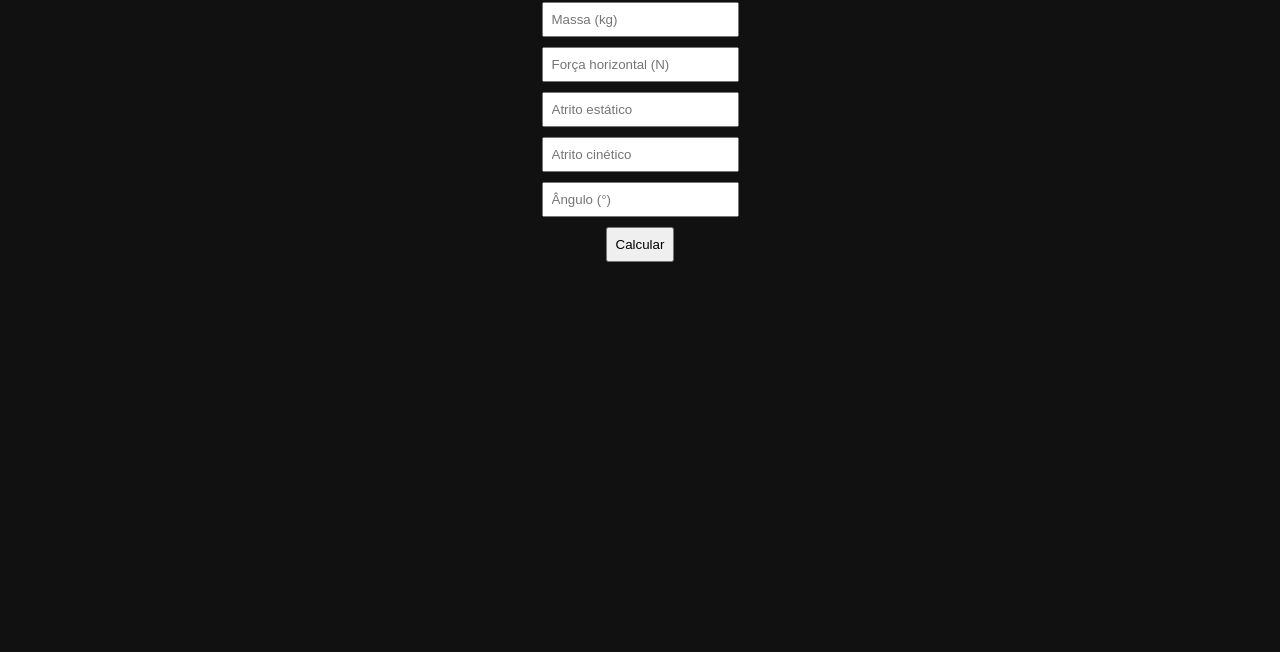
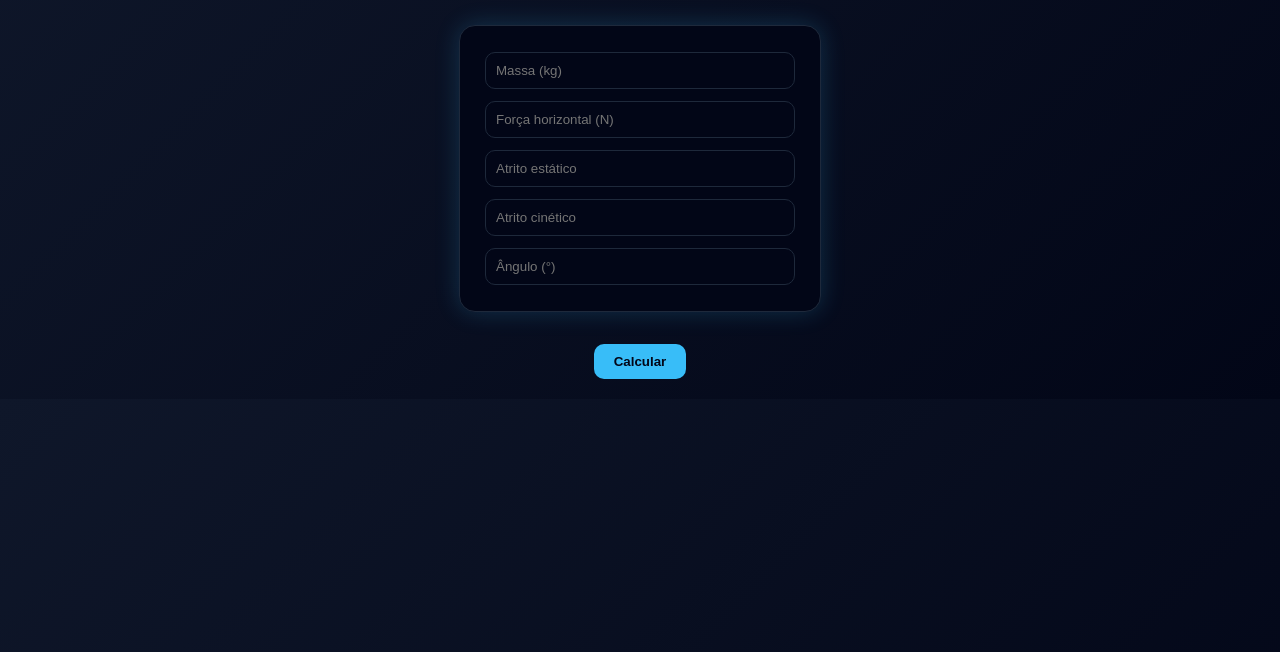
Before and after one commit to rodrigodpa/physicscalc, a plain HTML site: page index.html in a window 1280 px wide. Shown: the part 148-800 px from the top of the page. Drawn offline with Linux system fonts and the light colour scheme.

Commit message:
Enhance styling and structure of index.html

```diff
--- a/index.html
+++ b/index.html
@@ -4,19 +4,77 @@
 <meta charset="UTF-8">
 <title>Simulador de Física</title>
 <style>
+    <style>
+* {
+    box-sizing: border-box;
+}
+
 body {
-    font-family: Arial;
+    font-family: 'Segoe UI', Arial, sans-serif;
+    background: linear-gradient(135deg, #0f172a, #020617);
+    color: #e2e8f0;
     text-align: center;
-    background: #111;
-    color: white;
+    margin: 0;
 }
-input, select, button {
-    margin: 5px;
-    padding: 8px;
+
+h1 {
+    margin-top: 30px;
+    font-size: 2.2rem;
+    color: #38bdf8;
 }
+
 .container {
+    background: #020617;
+    border: 1px solid #1e293b;
+    border-radius: 16px;
+    padding: 20px;
+    width: 320px;
+    margin: 20px auto;
+    box-shadow: 0 0 25px rgba(56, 189, 248, 0.2);
+}
+
+select, input {
+    width: 90%;
+    padding: 10px;
+    margin: 6px 0;
+    border-radius: 10px;
+    border: 1px solid #1e293b;
+    background: #020617;
+    color: #e2e8f0;
+    outline: none;
+    transition: 0.2s;
+}
+
+input:focus, select:focus {
+    border-color: #38bdf8;
+    box-shadow: 0 0 8px #38bdf8;
+}
+
+button {
+    margin-top: 12px;
+    padding: 10px 20px;
+    border: none;
+    border-radius: 10px;
+    background: #38bdf8;
+    color: #020617;
+    font-weight: bold;
+    cursor: pointer;
+    transition: 0.3s;
+}
+
+button:hover {
+    background: #0ea5e9;
+    transform: scale(1.05);
+}
+
+#resultado {
     margin-top: 20px;
+    font-size: 1.2rem;
+    color: #22c55e;
+    font-weight: bold;
 }
+
+</style>
 </style>
 </head>
 <body>
@@ -30,7 +88,9 @@ input, select, button {
     <option value="4">Força Necessária</option>
 </select>
 
-<div class="container" id="inputs"></div>
+<div class="container">
+    <div id="inputs"></div>
+</div>
 
 <button onclick="calcular()">Calcular</button>
 
```
